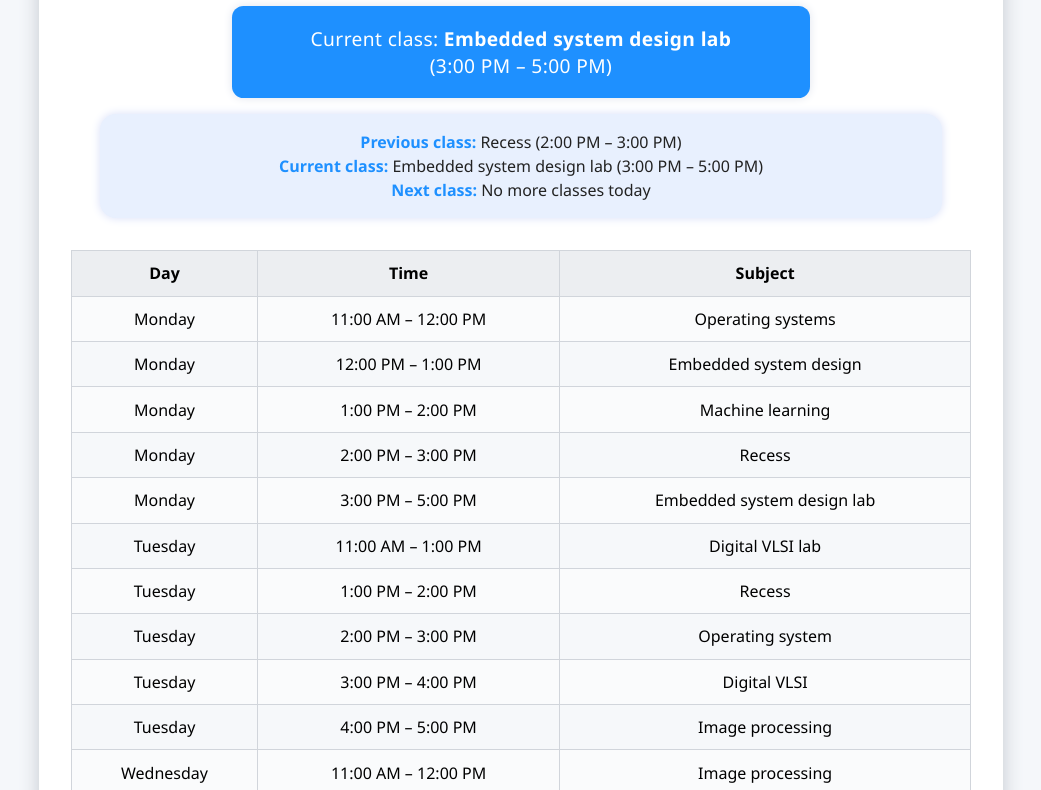
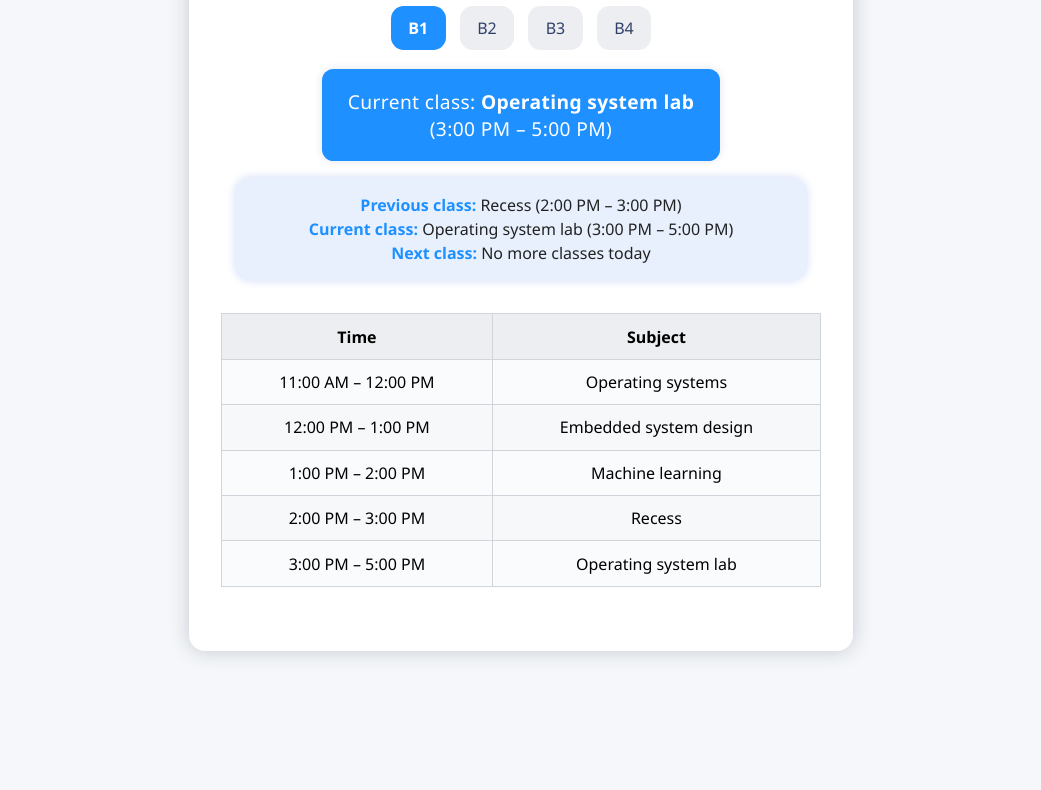
Before and after one commit to prashik4629/my-timetable, a plain HTML site: page index.html in a window 1280 px wide. Shown: the part 152-942 px from the top of the page, without its empty margins (119-1160 px from the left). After the commit the page ends 843 px from the top, so only its background shows below. Drawn offline with Linux system fonts and the light colour scheme.

Commit message:
Update index.html

```diff
--- a/index.html
+++ b/index.html
@@ -2,7 +2,7 @@
 <html lang="en">
 <head>
   <meta charset="UTF-8" />
-  <title>My Weekly Timetable</title>
+  <title>Today's Timetable - Multi Batch</title>
   <meta name="viewport" content="width=device-width,initial-scale=1" />
   <style>
     body {
@@ -12,7 +12,7 @@
       padding: 0;
     }
     .container {
-      max-width: 900px;
+      max-width: 600px;
       margin: 40px auto;
       background: #fff;
       border-radius: 1em;
@@ -34,6 +34,27 @@
       text-align: center;
       box-shadow: 0 0 10px #e1e5ee;
       letter-spacing: 0.02em;
+    }
+    #batchSelector {
+      text-align: center;
+      margin: 1em auto 1em auto;
+    }
+    #batchSelector button {
+      margin: 0 0.3em;
+      padding: 0.5em 1.1em;
+      border: none;
+      background: #eceef1;
+      color: #304068;
+      font-size: 1em;
+      border-radius: 0.8em;
+      cursor: pointer;
+      font-family: inherit;
+      transition: background 0.2s;
+    }
+    #batchSelector button.active {
+      background: #1e90ff;
+      color: #fff;
+      font-weight: 700;
     }
     #classNavigation {
       text-align: center;
@@ -65,35 +86,14 @@
       background: #eceef1;
       font-weight: 600;
     }
-    tr:nth-child(even) {
-      background: #f6f8fa;
-    }
+    tr:nth-child(even) { background: #f6f8fa; }
     @media (max-width: 700px) {
-      body {
-        padding: 3vw;
-      }
-      .container {
-        box-shadow: none;
-        padding: 0.5em;
-        margin: 0.5em;
-        max-width: 99vw;
-      }
-      h1, h2 {
-        font-size: 1.3em;
-      }
-      #liveStatus, #classNavigation {
-        min-width: unset;
-        width: 98vw;
-        font-size: 1em;
-        padding: 0.7em 0.5em;
-        box-shadow: none;
-      }
-      table, thead, tbody, th, td, tr {
-        display: block;
-      }
-      thead tr {
-        display: none;
-      }
+      body {padding: 3vw;}
+      .container {box-shadow: none;padding: 0.5em;margin: 0.5em;max-width: 99vw;}
+      h1, h2 { font-size: 1.3em; }
+      #liveStatus, #classNavigation { min-width: unset;width: 98vw;font-size: 1em;padding: 0.7em 0.5em;box-shadow: none;}
+      table, thead, tbody, th, td, tr { display: block; }
+      thead tr { display: none; }
       td {
         border: none;
         border-bottom: 1px solid #eee;
@@ -113,9 +113,7 @@
         color: #4473c5;
         font-size: 0.97em;
       }
-      tr {
-        margin-bottom: 1em;
-      }
+      tr { margin-bottom: 1em; }
       table {
         width: 100%;
         overflow-x: auto;
@@ -123,83 +121,144 @@
         background: transparent;
       }
     }
-    /* Accessibility: Bigger tap-targets for any links/buttons in the future */
-    button, a {
-      min-height: 44px;
-      min-width: 44px;
-      font-size: 1.1em;
-      border-radius: 0.6em;
-      margin: 0.25em 0;
-    }
+    button, a {min-height: 44px;min-width: 44px;font-size: 1.1em;border-radius: 0.6em;margin: 0.25em 0;}
   </style>
 </head>
 <body>
   <div class="container">
-    <h1>My Weekly Timetable</h1>
+    <h1>Today's Schedule</h1>
+    <div id="batchSelector"></div>
     <div id="liveStatus">Checking current class...</div>
     <div id="classNavigation">
       <div><strong>Previous class:</strong> <span id="prevClass">Loading...</span></div>
       <div><strong>Current class:</strong> <span id="currentClass">Loading...</span></div>
       <div><strong>Next class:</strong> <span id="nextClass">Loading...</span></div>
     </div>
-    <table id="timetable">
+    <table id="todaySchedule">
       <thead>
         <tr>
-          <th>Day</th>
           <th>Time</th>
           <th>Subject</th>
         </tr>
       </thead>
-      <tbody>
-        <!-- Timetable rows inserted by JS -->
-      </tbody>
+      <tbody></tbody>
     </table>
-    <div id="summaryTable"></div>
   </div>
+
 <script>
-  // ---------- Schedule Data ----------
-  const timetableData = [
-    { day: 'Monday',    time: '11:00-12:00', subject: 'Operating systems'          },
-    { day: 'Monday',    time: '12:00-13:00', subject: 'Embedded system design'     },
-    { day: 'Monday',    time: '13:00-14:00', subject: 'Machine learning'           },
-    { day: 'Monday',    time: '14:00-15:00', subject: 'Recess'                     },
-    { day: 'Monday',    time: '15:00-17:00', subject: 'Embedded system design lab' },
-
-    { day: 'Tuesday',   time: '11:00-13:00', subject: 'Digital VLSI lab'           },
-    { day: 'Tuesday',   time: '13:00-14:00', subject: 'Recess'                     },
-    { day: 'Tuesday',   time: '14:00-15:00', subject: 'Operating system'           },
-    { day: 'Tuesday',   time: '15:00-16:00', subject: 'Digital VLSI'               },
-    { day: 'Tuesday',   time: '16:00-17:00', subject: 'Image processing'           },
-
-    { day: 'Wednesday', time: '11:00-12:00', subject: 'Image processing'           },
-    { day: 'Wednesday', time: '12:00-13:00', subject: 'Recess'                     },
-    { day: 'Wednesday', time: '13:00-15:00', subject: 'Image processing lab'       },
-    { day: 'Wednesday', time: '15:00-16:00', subject: 'Embedded system design'     },
-    { day: 'Wednesday', time: '16:00-17:00', subject: 'Minor'                      },
-
-    { day: 'Thursday',  time: '11:00-13:00', subject: 'Machine learning lab'       },
-    { day: 'Thursday',  time: '13:00-14:00', subject: 'Recess'                     },
-    { day: 'Thursday',  time: '14:00-15:00', subject: 'Digital VLSI'               },
-    { day: 'Thursday',  time: '15:00-16:00', subject: 'Machine learning'           },
-    { day: 'Thursday',  time: '16:00-17:00', subject: 'Minor'                      },
-
-    { day: 'Friday',    time: '11:00-12:00', subject: 'Embedded system design'     },
-    { day: 'Friday',    time: '12:00-13:00', subject: 'Recess'                     },
-    { day: 'Friday',    time: '13:00-15:00', subject: 'Operating system lab'       },
-    { day: 'Friday',    time: '15:00-16:00', subject: 'Machine learning'           },
-    { day: 'Friday',    time: '16:00-17:00', subject: 'Minor'                      },
-
-    { day: 'Saturday',  time: '10:00-11:00', subject: 'Image processing'           },
-    { day: 'Saturday',  time: '11:00-13:00', subject: 'No lab'                     },
-    { day: 'Saturday',  time: '13:00-14:00', subject: 'Recess'                     },
-    { day: 'Saturday',  time: '14:00-15:00', subject: 'Operating system'           },
-    { day: 'Saturday',  time: '15:00-16:00', subject: 'Digital VLSI'               },
-    { day: 'Saturday',  time: '16:00-17:00', subject: 'Minor'                      }
-  ];
-  const dayOrder = ['Monday','Tuesday','Wednesday','Thursday','Friday','Saturday','Sunday'];
 const jsToTableDay = ['Sunday','Monday','Tuesday','Wednesday','Thursday','Friday','Saturday'];
 
-  // ---------- TIME CONVERSION FUNCTIONS ----------
+// Only labs differ. Other subjects and times stay the same.
+const baseDays = [
+  { day: 'Monday',    slots: [
+    { time: '11:00-12:00', subject: 'Operating systems' },
+    { time: '12:00-13:00', subject: 'Embedded system design' },
+    { time: '13:00-14:00', subject: 'Machine learning' },
+    { time: '14:00-15:00', subject: 'Recess' },
+    { time: '15:00-17:00', subject: 'LAB' }
+  ]},
+  { day: 'Tuesday',   slots: [
+    { time: '11:00-13:00', subject: 'LAB' },
+    { time: '13:00-14:00', subject: 'Recess' },
+    { time: '14:00-15:00', subject: 'Operating system' },
+    { time: '15:00-16:00', subject: 'Digital VLSI' },
+    { time: '16:00-17:00', subject: 'Image processing' }
+  ]},
+  { day: 'Wednesday', slots: [
+    { time: '11:00-12:00', subject: 'Image processing' },
+    { time: '12:00-13:00', subject: 'Recess' },
+    { time: '13:00-15:00', subject: 'LAB' },
+    { time: '15:00-16:00', subject: 'Embedded system design' },
+    { time: '16:00-17:00', subject: 'Minor' }
+  ]},
+  { day: 'Thursday',  slots: [
+    { time: '11:00-13:00', subject: 'LAB' },
+    { time: '13:00-14:00', subject: 'Recess' },
+    { time: '14:00-15:00', subject: 'Digital VLSI' },
+    { time: '15:00-16:00', subject: 'Machine learning' },
+    { time: '16:00-17:00', subject: 'Minor' }
+  ]},
+  { day: 'Friday',    slots: [
+    { time: '11:00-12:00', subject: 'Embedded system design' },
+    { time: '12:00-13:00', subject: 'Recess' },
+    { time: '13:00-15:00', subject: 'LAB' },
+    { time: '15:00-16:00', subject: 'Machine learning' },
+    { time: '16:00-17:00', subject: 'Minor' }
+  ]},
+  { day: 'Saturday', slots: [
+    { time: '10:00-11:00', subject: 'Image processing' },
+    { time: '11:00-13:00', subject: 'LAB' },
+    { time: '13:00-14:00', subject: 'Recess' },
+    { time: '14:00-15:00', subject: 'Operating system' },
+    { time: '15:00-16:00', subject: 'Digital VLSI' },
+    { time: '16:00-17:00', subject: 'Minor' }
+  ]}
+];
+
+// Labs for each batch [Monday, Tuesday, Wednesday, Thursday, Friday, Saturday]
+const labs = {
+  B1: [
+    "Operating system lab", "Digital VLSI lab", "Embedded system design lab",
+    "Machine learning lab", "Image processing lab", "No lab"
+  ],
+  B2: [
+    "Embedded system design lab", "Digital VLSI lab", "Image processing lab",
+    "Machine learning lab", "Operating system lab", "No lab"
+  ],
+  B3: [
+    "Image processing lab", "Machine learning lab", "No lab",
+    "Digital VLSI lab", "Embedded system design lab", "Operating system lab"
+  ],
+  B4: [
+    "Cloud computing lab", "Machine learning lab", "Operating system lab",
+    "Digital VLSI lab", "No lab", "Embedded system design lab"
+  ]
+};
+const batches = ["B1", "B2", "B3", "B4"];
+
+function buildTodaysData(batch, dayStr) {
+  const index = baseDays.findIndex(d => d.day === dayStr);
+  if(index === -1) return [];
+  return baseDays[index].slots.map((slot) => {
+    let subj = (slot.subject === "LAB") ? labs[batch][index] : slot.subject;
+    // For B3, Wednesday: no lab, so do not show the slot at all
+    if(dayStr === "Wednesday" && slot.subject === "LAB" && labs[batch][index] === "No lab") return null;
+    if(dayStr === "Friday" && slot.subject === "LAB" && labs[batch][index] === "No lab") return null;
+    return { time: slot.time, subject: subj };
+  }).filter(Boolean);
+}
+
+/* ---------- UI Rendering and Navigation ---------- */
+let currentBatch = 'B1'; // Default
+
+function renderBatchSelector() {
+  const sel = document.getElementById('batchSelector');
+  sel.innerHTML = batches.map(b =>
+    `<button type="button" class="${b === currentBatch ? 'active':''}" onclick="changeBatch('${b}')">${b}</button>`
+  ).join(' ');
+}
+
+function renderTodaysTable() {
+  const tbody = document.querySelector('#todaySchedule tbody');
+  tbody.innerHTML = '';
+  const today = new Date();
+  const dayStr = jsToTableDay[today.getDay()];
+  const data = buildTodaysData(currentBatch, dayStr);
+
+  if(dayStr === 'Sunday' || data.length === 0) {
+    tbody.innerHTML = `<tr><td colspan="2">No classes today 🎉</td></tr>`;
+    return;
+  }
+  data.forEach(row => {
+    const tr = document.createElement('tr');
+    tr.innerHTML = `
+      <td data-label="Time">${to12HourRange(row.time)}</td>
+      <td data-label="Subject">${row.subject}</td>
+    `;
+    tbody.appendChild(tr);
+  });
+}
+
 function to12Hour(timeStr) {
   if (!timeStr || typeof timeStr !== "string" || !timeStr.includes(":")) return timeStr || '—';
   let [hour, minute] = timeStr.split(":").map(Number);
@@ -214,19 +273,6 @@
   return `${to12Hour(start)} – ${to12Hour(end)}`;
 }
 
-  // ---------- Populate Timetable Table ----------
-  const tbody = document.querySelector('#timetable tbody');
-  timetableData.forEach(row => {
-    const tr = document.createElement('tr');
-    tr.innerHTML = `
-      <td data-label="Day">${row.day}</td>
-      <td data-label="Time">${to12HourRange(row.time)}</td>
-      <td data-label="Subject">${row.subject}</td>
-    `;
-    tbody.appendChild(tr);
-  });
-
-  // ---------- Live Status + Prev/Current/Next Class ----------
 function isNowInTimeRange(startTime, endTime, nowDate) {
   let [startHour, startMin] = startTime.split(':').map(Number);
   let [endHour, endMin] = endTime.split(':').map(Number);
@@ -240,6 +286,7 @@
   let [h, m] = t.split(':').map(Number);
   return h*60+m;
 }
+
 function updateClassStatus() {
   let now = new Date();
   let dayStr = jsToTableDay[now.getDay()];
@@ -247,30 +294,24 @@
   const prevSpan = document.getElementById('prevClass');
   const currentSpan = document.getElementById('currentClass');
   const nextSpan = document.getElementById('nextClass');
-    let todayClasses = timetableData.filter(item => item.day === dayStr);
 
-    if(dayStr === 'Sunday') {
+  let todayClasses = buildTodaysData(currentBatch, dayStr);
+
+  if(dayStr === 'Sunday' || todayClasses.length === 0) {
     liveDiv.textContent = "It's Sunday! Enjoy your day off 😊";
     prevSpan.textContent = "None";
     currentSpan.textContent = "No classes today";
     nextSpan.textContent = "No classes today";
     return;
   }
-    if(todayClasses.length === 0) {
-      liveDiv.textContent = "No classes scheduled for today.";
-      prevSpan.textContent = "None";
-      currentSpan.textContent = "None";
-      nextSpan.textContent = "None";
-      return;
-    }
-    // Sort classes by start time
+
+  // Sort by start time
   todayClasses.sort((a,b) => {
     let aStart = timeStrToMinutes(a.time.split('-')[0]);
     let bStart = timeStrToMinutes(b.time.split('-')[0]);
     return aStart - bStart;
   });
 
-    // Find current, prev, next class
   let currentClass = null, prevClass = null, nextClass = null;
   let nowMinutes = now.getHours()*60 + now.getMinutes();
   for(let i=0; i<todayClasses.length; i++) {
@@ -282,7 +323,6 @@
       break;
     }
   }
-    // If no current class, find where now fits in the schedule
   if(!currentClass) {
     if(nowMinutes < timeStrToMinutes(todayClasses[0].time.split('-')[0])) {
       prevClass = null;
@@ -303,92 +343,29 @@
       }
     }
   }
-    // Update liveStatus div
   if(currentClass) {
     liveDiv.innerHTML = `Current class: <strong>${currentClass.subject}</strong><br>(${to12HourRange(currentClass.time)})`;
   } else {
     liveDiv.textContent = "No class running right now.";
   }
-    // Update prevClass
-    if(prevClass) {
-      prevSpan.textContent = `${prevClass.subject} (${to12HourRange(prevClass.time)})`;
-    } else {
-      prevSpan.textContent = "None";
+  prevSpan.textContent = prevClass ? `${prevClass.subject} (${to12HourRange(prevClass.time)})` : "None";
+  currentSpan.textContent = currentClass ? `${currentClass.subject} (${to12HourRange(currentClass.time)})` : "No class running now";
+  nextSpan.textContent = nextClass ? `${nextClass.subject} (${to12HourRange(nextClass.time)})` : "No more classes today";
 }
-    // Update currentClass
-    if(currentClass) {
-      currentSpan.textContent = `${currentClass.subject} (${to12HourRange(currentClass.time)})`;
-    } else {
-      currentSpan.textContent = "No class running now";
+
+function renderAll() {
+  renderBatchSelector();
+  renderTodaysTable();
+  updateClassStatus();
 }
-    // Update nextClass
-    if(nextClass) {
-      nextSpan.textContent = `${nextClass.subject} (${to12HourRange(nextClass.time)})`;
-    } else {
-      nextSpan.textContent = "No more classes today";
+function changeBatch(b) {
+  currentBatch = b;
+  renderAll();
 }
-  }
-  updateClassStatus();
+window.changeBatch = changeBatch; // make global for button onclick
+
+renderAll();
 setInterval(updateClassStatus, 30 * 1000);
-
-  // ---------- Daily Schedule Overview at the Bottom ----------
-  function getDailySummary(data) {
-    const dayOrder = ['Monday','Tuesday','Wednesday','Thursday','Friday','Saturday','Sunday'];
-    const summary = {};
-    for (const day of dayOrder) {
-      const classes = data.filter(r => r.day === day);
-      if (!classes.length) {
-        summary[day] = { start: '—', end: '—', breaks: 'No classes' };
-        continue;
-      }
-      // Find first & last class ignoring "No lab"
-      const realClasses = classes.filter(r => r.subject && r.subject.toLowerCase() !== 'no lab');
-      const startTimes = realClasses.map(r => r.time.split('-')[0]);
-      const endTimes = realClasses.map(r => r.time.split('-')[1]);
-      const start = startTimes.sort()[0];
-      const end = endTimes.sort().reverse()[0];
-      // Gather all breaks called 'Recess'
-      const breaks = classes
-        .filter(r => r.subject && r.subject.toLowerCase().includes('recess'))
-        .map(r => to12HourRange(r.time));
-      summary[day] = {
-        start: start ? to12Hour(start) : '—',
-        end: end ? to12Hour(end) : '—',
-        breaks: breaks.length ? breaks.join(', ') : 'No break'
-      };
-    }
-    return summary;
-  }
-  function renderSummaryTable() {
-    const summary = getDailySummary(timetableData);
-    const dayOrder = ['Monday','Tuesday','Wednesday','Thursday','Friday','Saturday','Sunday'];
-    const rows = dayOrder.map(day => {
-      const s = summary[day];
-      return `
-        <tr>
-          <td>${day}</td>
-          <td>${s.start}</td>
-          <td>${s.end}</td>
-          <td>${s.breaks}</td>
-        </tr>`;
-    }).join('');
-    return `
-      <h2>Daily Schedule Overview</h2>
-      <table>
-        <thead>
-          <tr>
-            <th>Day</th>
-            <th>First Class Starts</th>
-            <th>Last Class Ends</th>
-            <th>Break Time(s)</th>
-          </tr>
-        </thead>
-        <tbody>${rows}</tbody>
-      </table>
-    `;
-  }
-  // Insert summary table at the bottom after the timetable
-  document.getElementById('summaryTable').innerHTML = renderSummaryTable();
 </script>
 </body>
 </html>
```
Lines whose indentation alone changed are shown as unchanged.
